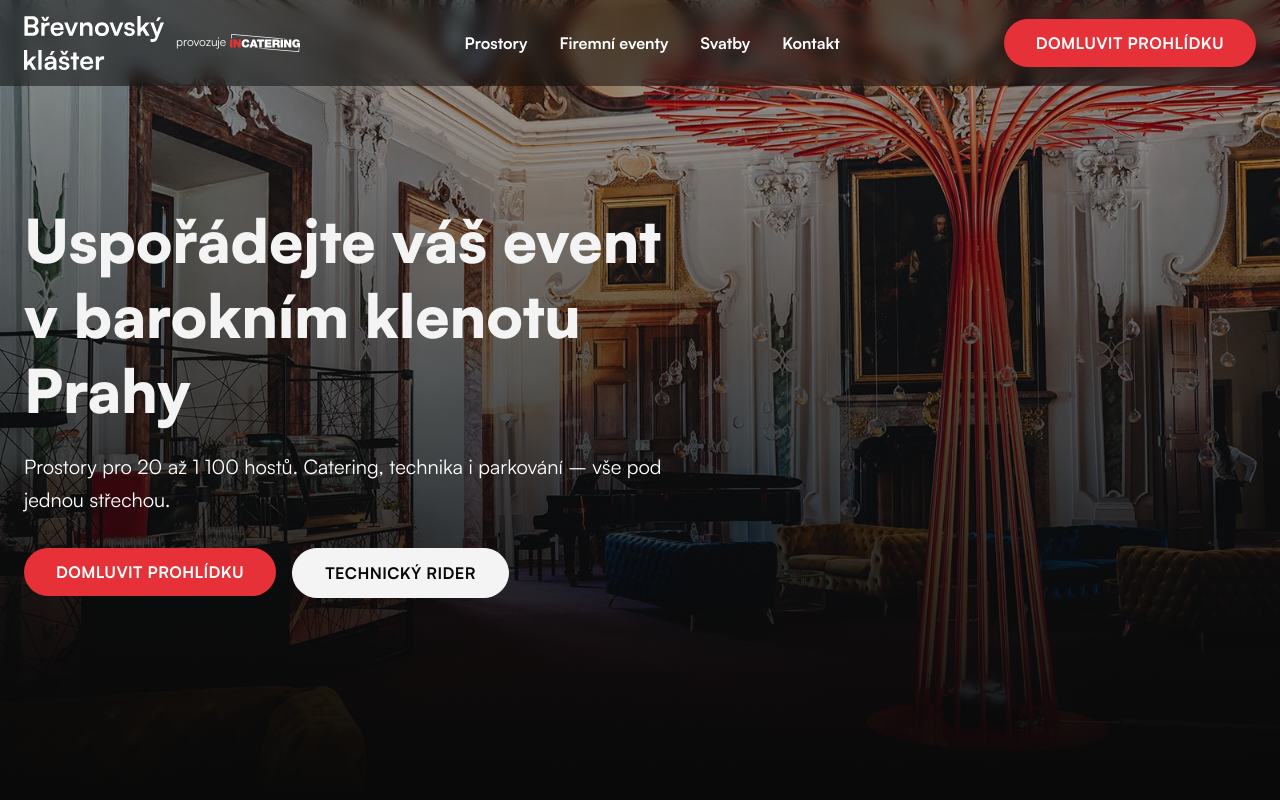
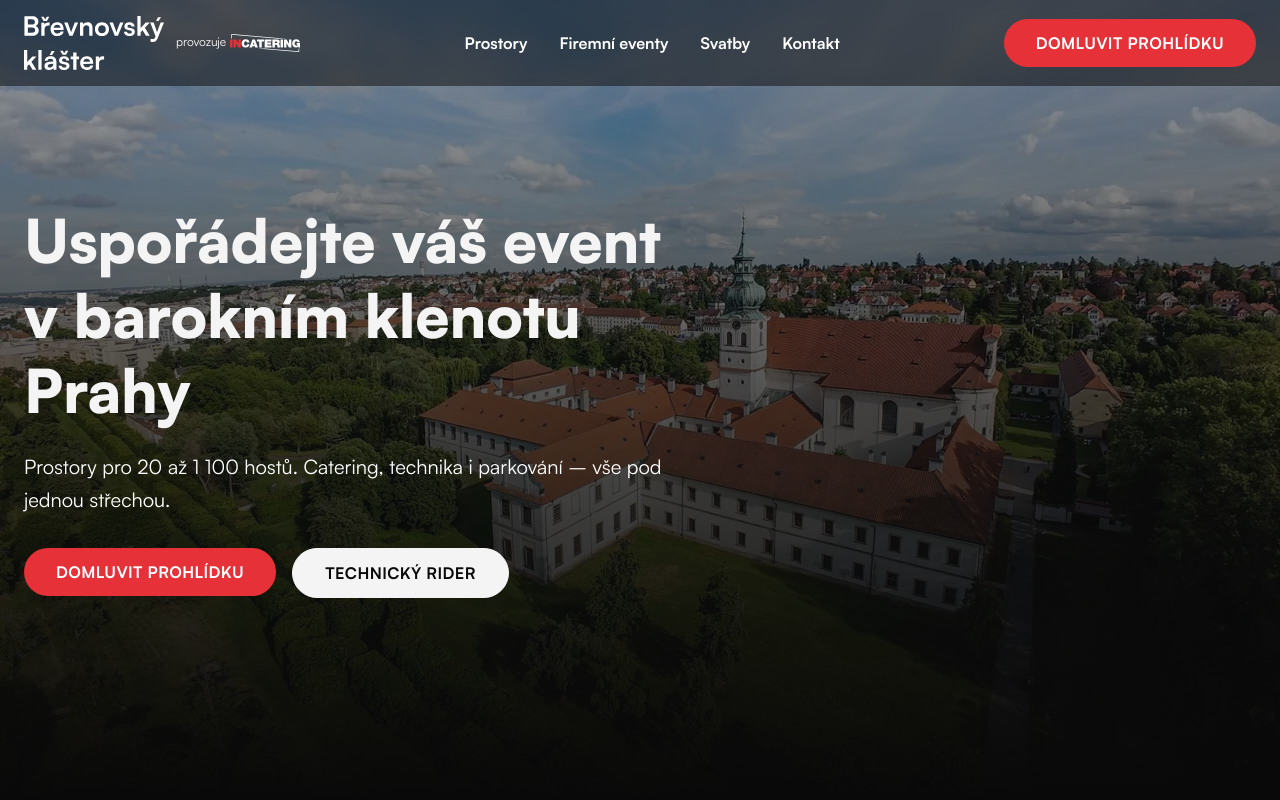
Before and after one commit to lsei27/brevnovevents, a Next.js app: page / in a window 1280 px wide. Shown: the top 800 px of the page. Built offline with nearby package versions, Linux system fonts and the light colour scheme.

Commit message:
feat: update hero image on homepage to top-down view

```diff
--- a/src/components/sections/Hero.tsx
+++ b/src/components/sections/Hero.tsx
@@ -5,8 +5,8 @@ export function Hero() {
   return (
     <section className="relative flex min-h-screen items-end pb-20 md:items-center md:pb-0">
       <Image
-        src="/images/hero/tereziansky-sal-strom-inc.webp"
-        alt="Břevnovský klášter – Tereziánský sál připravený na konferenci pro 180 osob"
+        src="/images/hero/BK_pohled_shora.webp"
+        alt="Břevnovský klášter z výšky"
         fill
         priority
         className="object-cover"
```
Also changed, not shown: public/images/hero/BK_pohled_shora.webp (added).
